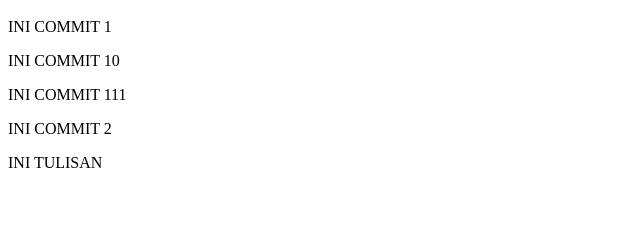
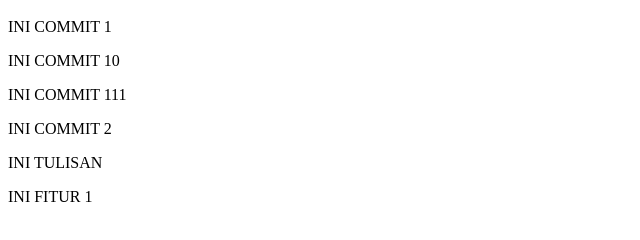
Before and after one commit to farhanazizf/mentoring1, a plain HTML site: page index.html in a window 1280 px wide. Shown: the part 48-288 px from the top of the page, without its empty margins (0-640 px from the left). Drawn offline with Linux system fonts and the light colour scheme.

Commit message:
INI COMMIT FITUR 1

```diff
--- a/index.html
+++ b/index.html
@@ -10,5 +10,7 @@
     <p>INI COMMIT 2</p>
 
     <p>INI TULISAN</p>
+
+    <p>INI FITUR 1</p>
   </body>
 </html>
```
